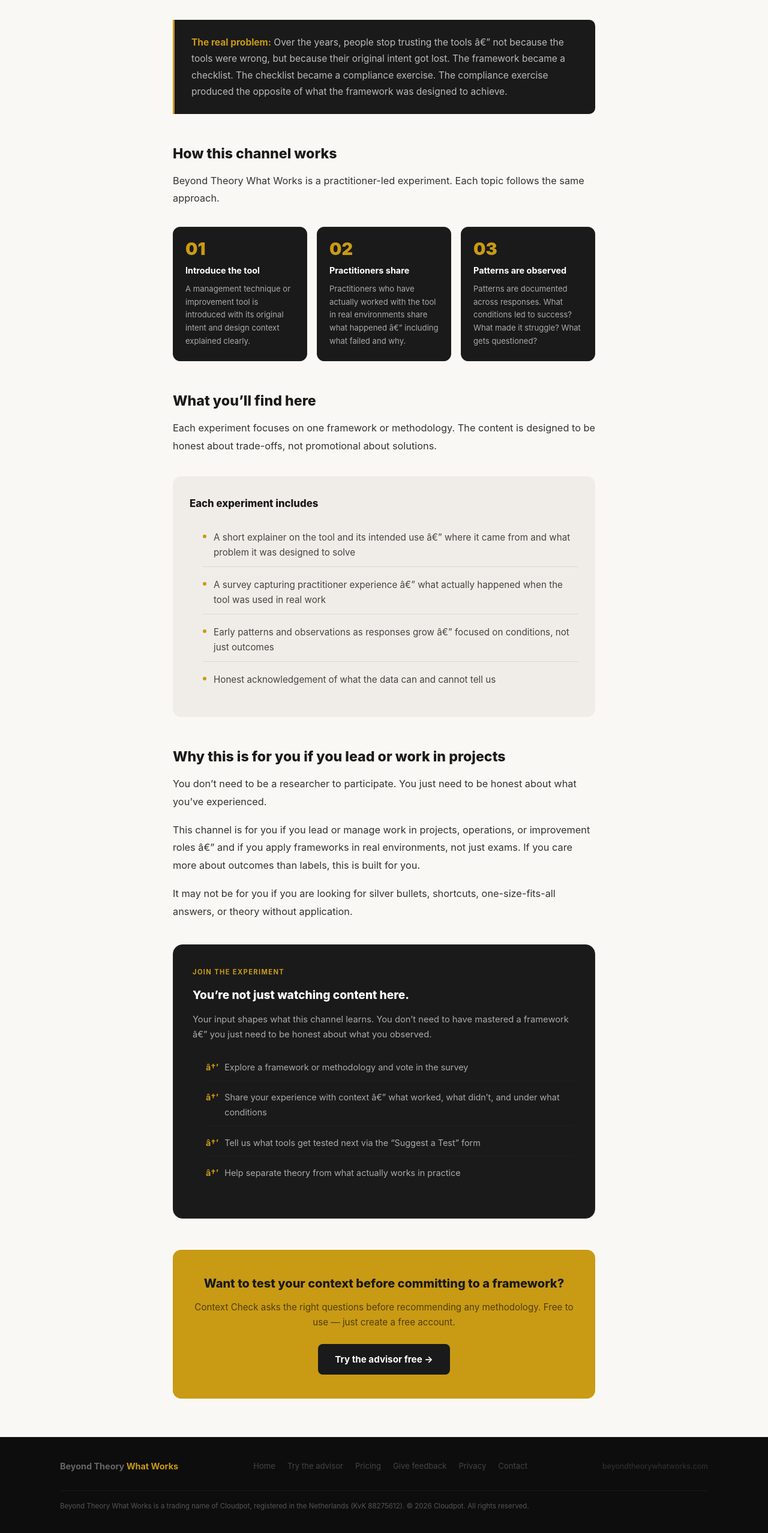
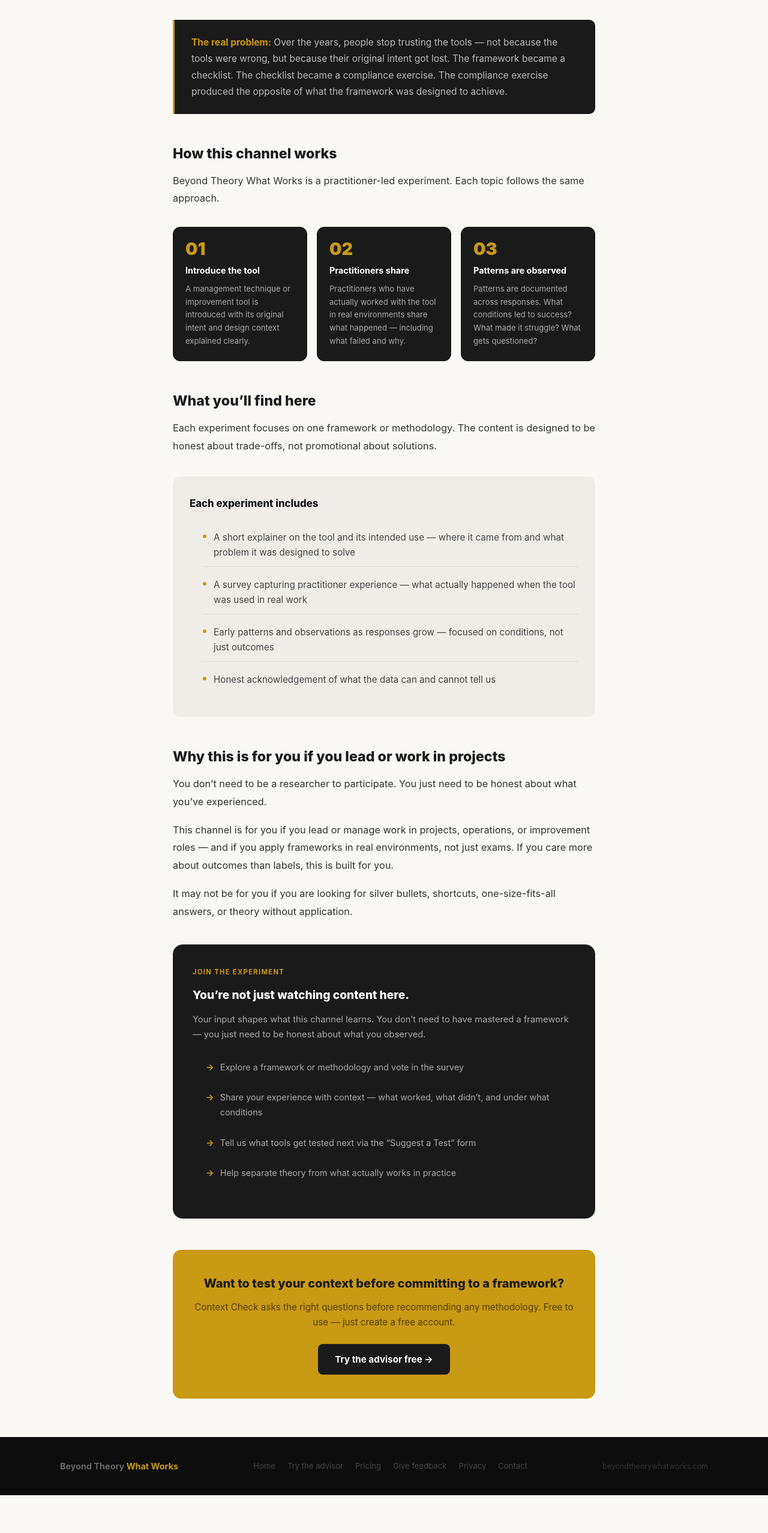
Before and after one commit to ramakrishna1183-gif/btww-landing, a plain HTML site: page belief.html in a window 1280 px wide. Shown: the part 1412-3967 px from the top of the page at 60% size. After the commit the page ends 3904 px from the top, so only its background shows below. Drawn offline with Linux system fonts and the light colour scheme.

Commit message:
Fix pre-existing mojibake (double-encoded em/en dashes) in about + belief pages

```diff
--- a/belief.html
+++ b/belief.html
@@ -3,7 +3,7 @@
 <head>
   <meta charset="UTF-8" />
   <meta name="viewport" content="width=device-width, initial-scale=1.0" />
-  <title>Frameworks don't fail. Context does. â€” Beyond Theory What Works</title>
+  <title>Frameworks don't fail. Context does. — Beyond Theory What Works</title>
   <meta name="description" content="Management frameworks often succeed in theory and fail in practice. The same tool works in one place and not another. Why? Context. This is what Beyond Theory What Works is built to surface." />
   <style>
     :root {
@@ -77,7 +77,7 @@
     .join-ways { list-style: none; margin: 0 0 8px; padding: 0; }
     .join-ways li { font-size: 0.9rem; color: #AAAAAA; padding: 9px 0; border-bottom: 1px solid #1E1E1E; display: flex; gap: 10px; }
     .join-ways li:last-child { border-bottom: none; }
-    .join-ways li::before { content: "â†’"; color: var(--gold); font-weight: 700; flex-shrink: 0; }
+    .join-ways li::before { content: "→"; color: var(--gold); font-weight: 700; flex-shrink: 0; }
 
     .cta-strip { background: var(--gold); border-radius: 14px; padding: 40px 36px; text-align: center; margin: 52px 0 0; }
     .cta-strip h3 { font-size: 1.25rem; font-weight: 800; color: var(--black); margin-bottom: 10px; }
@@ -146,7 +146,7 @@
   <p>None of this means the frameworks are wrong. It means context determines fit. And context is almost never discussed when frameworks are promoted, trained, or sold.</p>
 
   <div class="callout">
-    <p><strong>The real problem:</strong> Over the years, people stop trusting the tools â€” not because the tools were wrong, but because their original intent got lost. The framework became a checklist. The checklist became a compliance exercise. The compliance exercise produced the opposite of what the framework was designed to achieve.</p>
+    <p><strong>The real problem:</strong> Over the years, people stop trusting the tools — not because the tools were wrong, but because their original intent got lost. The framework became a checklist. The checklist became a compliance exercise. The compliance exercise produced the opposite of what the framework was designed to achieve.</p>
   </div>
 
   <h2>How this channel works</h2>
@@ -161,7 +161,7 @@
     <div class="three-col-card">
       <div class="num">02</div>
       <h4>Practitioners share</h4>
-      <p>Practitioners who have actually worked with the tool in real environments share what happened â€” including what failed and why.</p>
+      <p>Practitioners who have actually worked with the tool in real environments share what happened — including what failed and why.</p>
     </div>
     <div class="three-col-card">
       <div class="num">03</div>
@@ -176,25 +176,25 @@
   <div class="what-you-find">
     <h3>Each experiment includes</h3>
     <ul class="find-list">
-      <li><span class="find-dot"></span>A short explainer on the tool and its intended use â€” where it came from and what problem it was designed to solve</li>
-      <li><span class="find-dot"></span>A survey capturing practitioner experience â€” what actually happened when the tool was used in real work</li>
-      <li><span class="find-dot"></span>Early patterns and observations as responses grow â€” focused on conditions, not just outcomes</li>
+      <li><span class="find-dot"></span>A short explainer on the tool and its intended use — where it came from and what problem it was designed to solve</li>
+      <li><span class="find-dot"></span>A survey capturing practitioner experience — what actually happened when the tool was used in real work</li>
+      <li><span class="find-dot"></span>Early patterns and observations as responses grow — focused on conditions, not just outcomes</li>
       <li><span class="find-dot"></span>Honest acknowledgement of what the data can and cannot tell us</li>
     </ul>
   </div>
 
   <h2>Why this is for you if you lead or work in projects</h2>
   <p>You don&rsquo;t need to be a researcher to participate. You just need to be honest about what you&rsquo;ve experienced.</p>
-  <p>This channel is for you if you lead or manage work in projects, operations, or improvement roles â€” and if you apply frameworks in real environments, not just exams. If you care more about outcomes than labels, this is built for you.</p>
+  <p>This channel is for you if you lead or manage work in projects, operations, or improvement roles — and if you apply frameworks in real environments, not just exams. If you care more about outcomes than labels, this is built for you.</p>
   <p>It may not be for you if you are looking for silver bullets, shortcuts, one-size-fits-all answers, or theory without application.</p>
 
   <div class="join-box">
     <div class="join-label">Join the experiment</div>
     <h3>You&rsquo;re not just watching content here.</h3>
-    <p>Your input shapes what this channel learns. You don&rsquo;t need to have mastered a framework â€” you just need to be honest about what you observed.</p>
+    <p>Your input shapes what this channel learns. You don&rsquo;t need to have mastered a framework — you just need to be honest about what you observed.</p>
     <ul class="join-ways">
       <li>Explore a framework or methodology and vote in the survey</li>
-      <li>Share your experience with context â€” what worked, what didn&rsquo;t, and under what conditions</li>
+      <li>Share your experience with context — what worked, what didn&rsquo;t, and under what conditions</li>
       <li>Tell us what tools get tested next via the &ldquo;Suggest a Test&rdquo; form</li>
       <li>Help separate theory from what actually works in practice</li>
     </ul>
@@ -220,10 +220,4 @@
       <a href="/contact.html">Contact</a>
     </div>
     <div style="font-size:0.78rem;color:#333333;">beyondtheorywhatworks.com</div>
-    <div style="width:100%;border-top:1px solid #1A1A1A;margin-top:8px;padding-top:16px;font-size:0.72rem;color:#555;line-height:1.6;">Beyond Theory What Works is a trading name of Cloudpot, registered in the Netherlands (KvK 88275612). &copy; 2026 Cloudpot. All rights reserved.</div>
-
-  </div>
-</footer>
-
-</body>
-</html>
+    <div style="width:100%;border-to
```
Also changed, not shown: about.html (+11 -18 lines).
